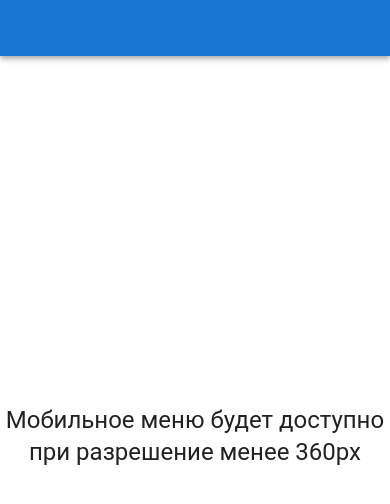
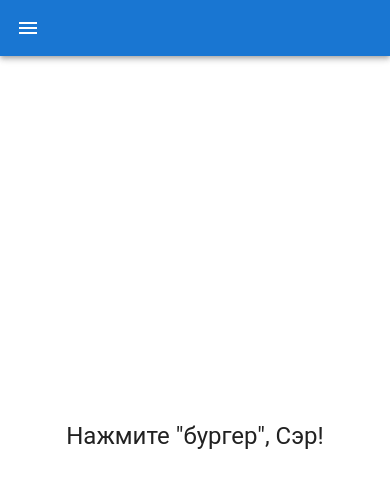
Before and after one commit to Salimov-dev/ItGlobal, a React (Vite) app: page / in a window 390 px wide. Shown: the top 504 px of the page. Built offline with nearby package versions, Linux system fonts and the light colour scheme.

Commit message:
увеличил мин разрешение до 500px

```diff
--- a/src/components/UI/appbar/appbar.jsx
+++ b/src/components/UI/appbar/appbar.jsx
@@ -23,7 +23,7 @@ const Appbar = () => {
     setMenuNumber(1);
   };
 
-  const matches = useMediaQuery("(min-width:361px)");
+  const matches = useMediaQuery("(min-width:501px)");
 
   return (
     <>
--- a/src/components/UI/appbar/components/message.jsx
+++ b/src/components/UI/appbar/components/message.jsx
@@ -14,7 +14,7 @@ const Message = ({ matches }) => {
     <Box>
       {matches ? (
         <Components variant="h5">
-          Мобильное меню будет доступно при разрешение менее 360px
+          Мобильное меню будет доступно при разрешение менее 500px
         </Components>
       ) : (
         <Components variant="h5">Нажмите "бургер", Сэр!</Components>
```
